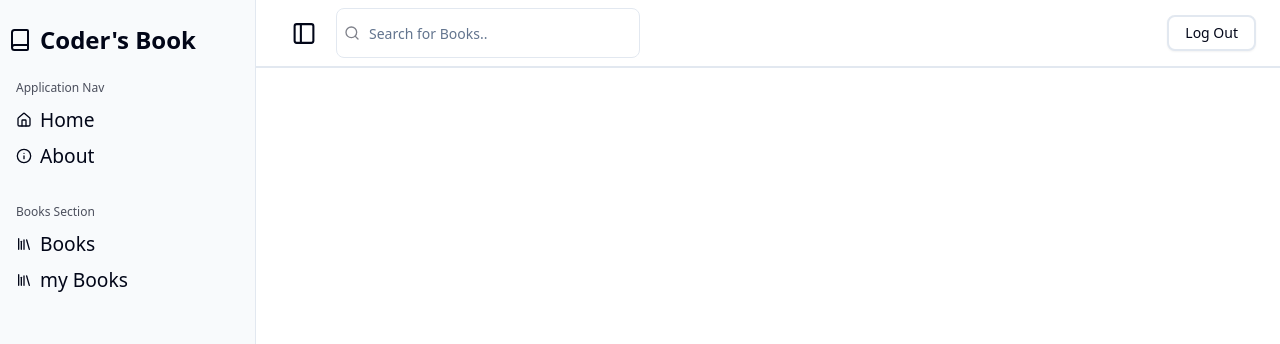
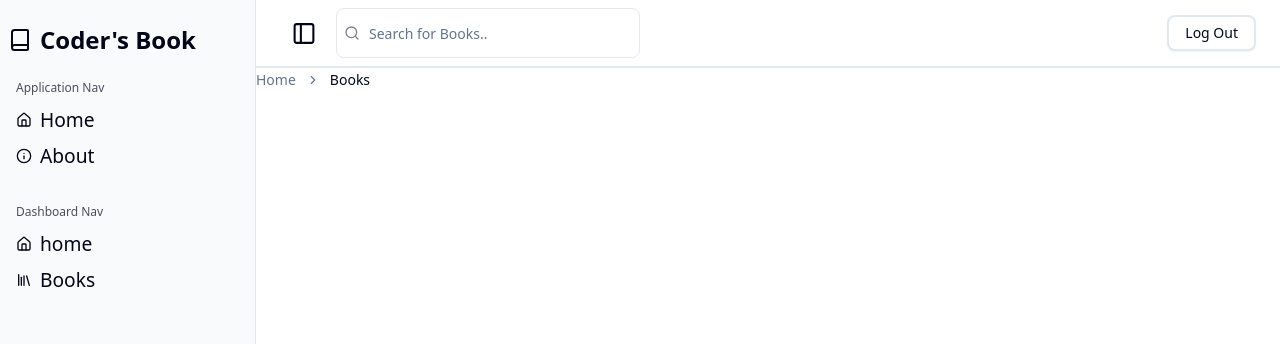
Before and after one commit to srivastav-aryan/e-library-frontend, a React (Vite) app: page /dashboard in a window 1280 px wide. Shown: the top 344 px of the page. Built offline with nearby package versions, Linux system fonts and the light colour scheme; no server answers.

Commit message:
add dashboard home page and remove my books

```diff
--- a/src/Layout/MainLayout.jsx
+++ b/src/Layout/MainLayout.jsx
@@ -2,14 +2,16 @@ import { SidebarProvider } from "@/components/ui/sidebar";
 import AppsideBar from "../components/app-sidebar";
 import { Outlet } from "react-router-dom";
 import Header from "../components/Header";
+import BreadcrumbComponent from "../components/Breadcrumb";
 
 function MainLayout() {
   return (
     <>
       <SidebarProvider>
         <AppsideBar />
-        <div>
-          <Header />
+        <Header />
+        <div className="mt-[70px] w-full">
+          <BreadcrumbComponent />
           <Outlet />
         </div>
       </SidebarProvider>
--- a/src/Pages/Login.jsx
+++ b/src/Pages/Login.jsx
@@ -27,7 +27,7 @@ function Login() {
     onSuccess: (response) => {
       const { authToken } = response.data;
       saveAuthInfoToLocalStorage(authToken);
-      Navigate("/dashboard");
+      Navigate("/dashboard/home");
     },
 
     onError: (err) => {
--- a/src/Pages/RegisterPage.jsx
+++ b/src/Pages/RegisterPage.jsx
@@ -27,7 +27,7 @@ function RegisterPage() {
     onSuccess: (response) => {
       const { accessToken } = response.data;
       saveAuthInfoToLocalStorage(accessToken);
-      Navigate("/dashboard");
+      Navigate("/dashboard/home");
     },
 
     onError: (err) => {
--- /dev/null
+++ b/src/Pages/dashboard pages/DashboardHomePage.jsx
@@ -0,0 +1,15 @@
+import { Button } from "@/components/ui/button";
+import { Link } from "react-router-dom";
+
+function DashboardHomePage() {
+  return (
+    <main className="min-h-[calc(100%-29px)] flex items-center justify-center">
+      <div className="text-center ">
+        <h3 className="text-3xl mb-2">Go to Books sections</h3>
+        <Link to={"/dashboard/books"}><Button>Books Section</Button></Link>
+      </div>
+    </main>
+  );
+}
+
+export default DashboardHomePage;
--- /dev/null
+++ b/src/components/Breadcrumb.jsx
@@ -0,0 +1,29 @@
+import {
+  Breadcrumb,
+  BreadcrumbItem,
+  BreadcrumbLink,
+  BreadcrumbList,
+  BreadcrumbPage,
+  BreadcrumbSeparator,
+} from "@/components/ui/breadcrumb";
+import { Link } from "react-router-dom";
+
+function BreadcrumbComponent() {
+  return (
+    <Breadcrumb>
+      <BreadcrumbList>
+        <BreadcrumbItem>
+          <BreadcrumbLink>
+            <Link to={"/dashboard/home"}>Home</Link>
+          </BreadcrumbLink>
+        </BreadcrumbItem>
+        <BreadcrumbSeparator />
+        <BreadcrumbItem>
+          <BreadcrumbPage>Books</BreadcrumbPage>
+        </BreadcrumbItem>
+      </BreadcrumbList>
+    </Breadcrumb>
+  );
+}
+
+export default BreadcrumbComponent;
--- a/src/components/Header.jsx
+++ b/src/components/Header.jsx
@@ -8,7 +8,7 @@ function Header() {
 
   return (
     <header
-      className="flex fixed z-40  right-0 top-0 border-b-2 py-2 px-6 items-center transition-[left] duration-200 ease-in-out justify-between"
+      className="flex fixed z-40 bg-white  right-0 top-0 border-b-2 py-2 px-6 items-center transition-[left] duration-200 ease-in-out justify-between"
       style={{ left: !isMobile && state == "expanded" ? "16rem" : "0" }}
     >
       <div className="flex items-center">
--- a/src/components/app-sidebar.jsx
+++ b/src/components/app-sidebar.jsx
@@ -11,7 +11,7 @@ import {
   SidebarMenuItem,
 } from "@/components/ui/sidebar";
 import { Link } from "react-router-dom";
-import { Home, Info, Library, Book, LogOut, LogIn } from "lucide-react";
+import { Home, Info, Library, Book } from "lucide-react";
 
 const menuItems = [
   {
@@ -53,14 +53,14 @@ function AppsideBar() {
         </SidebarGroup>
 
         <SidebarGroup>
-          <SidebarGroupLabel>Books Section</SidebarGroupLabel>
+          <SidebarGroupLabel>Dashboard Nav</SidebarGroupLabel>
           <SidebarGroupContent>
             <SidebarMenu>
               <SidebarMenuItem>
                 <SidebarMenuButton asChild>
                   <Link to="">
-                    <Library />
-                    <span className="text-[1.2rem]">Books</span>
+                    <Home />
+                    <span className="text-[1.2rem]">home</span>
                   </Link>
                 </SidebarMenuButton>
               </SidebarMenuItem>
@@ -69,7 +69,7 @@ function AppsideBar() {
                 <SidebarMenuButton asChild>
                   <Link to="">
                     <Library />
-                    <span className="text-[1.2rem]">my Books</span>
+                    <span className="text-[1.2rem]">Books</span>
                   </Link>
                 </SidebarMenuButton>
               </SidebarMenuItem>
--- /dev/null
+++ b/src/components/ui/breadcrumb.jsx
@@ -0,0 +1,112 @@
+import * as React from "react"
+import { Slot } from "@radix-ui/react-slot"
+import { ChevronRight, MoreHorizontal } from "lucide-react"
+
+import { cn } from "@/lib/utils"
+
+function Breadcrumb({
+  ...props
+}) {
+  return <nav aria-label="breadcrumb" data-slot="breadcrumb" {...props} />;
+}
+
+function BreadcrumbList({
+  className,
+  ...props
+}) {
+  return (
+    <ol
+      data-slot="breadcrumb-list"
+      className={cn(
+        "text-muted-foreground flex flex-wrap items-center gap-1.5 text-sm break-words sm:gap-2.5",
+        className
+      )}
+      {...props} />
+  );
+}
+
+function BreadcrumbItem({
+  className,
+  ...props
+}) {
+  return (
+    <li
+      data-slot="breadcrumb-item"
+      className={cn("inline-flex items-center gap-1.5", className)}
+      {...props} />
+  );
+}
+
+function BreadcrumbLink({
+  asChild,
+  className,
+  ...props
+}) {
+  const Comp = asChild ? Slot : "a"
+
+  return (
+    <Comp
+      data-slot="breadcrumb-link"
+      className={cn("hover:text-foreground transition-colors", className)}
+      {...props} />
+  );
+}
+
+function BreadcrumbPage({
+  className,
+  ...props
+}) {
+  return (
+    <span
+      data-slot="breadcrumb-page"
+      role="link"
+      aria-disabled="true"
+      aria-current="page"
+      className={cn("text-foreground font-normal", className)}
+      {...props} />
+  );
+}
+
+function BreadcrumbSeparator({
+  children,
+  className,
+  ...props
+}) {
+  return (
+    <li
+      data-slot="breadcrumb-separator"
+      role="presentation"
+      aria-hidden="true"
+      className={cn("[&>svg]:size-3.5", className)}
+      {...props}>
+      {children ?? <ChevronRight />}
+    </li>
+  );
+}
+
+function BreadcrumbEllipsis({
+  className,
+  ...props
+}) {
+  return (
+    <span
+      data-slot="breadcrumb-ellipsis"
+      role="presentation"
+      aria-hidden="true"
+      className={cn("flex size-9 items-center justify-center", className)}
+      {...props}>
+      <MoreHorizontal className="size-4" />
+      <span className="sr-only">More</span>
+    </span>
+  );
+}
+
+export {
+  Breadcrumb,
+  BreadcrumbList,
+  BreadcrumbItem,
+  BreadcrumbLink,
+  BreadcrumbPage,
+  BreadcrumbSeparator,
+  BreadcrumbEllipsis,
+}
```
Also changed, not shown: src/Router.jsx (+9 -1 lines).
